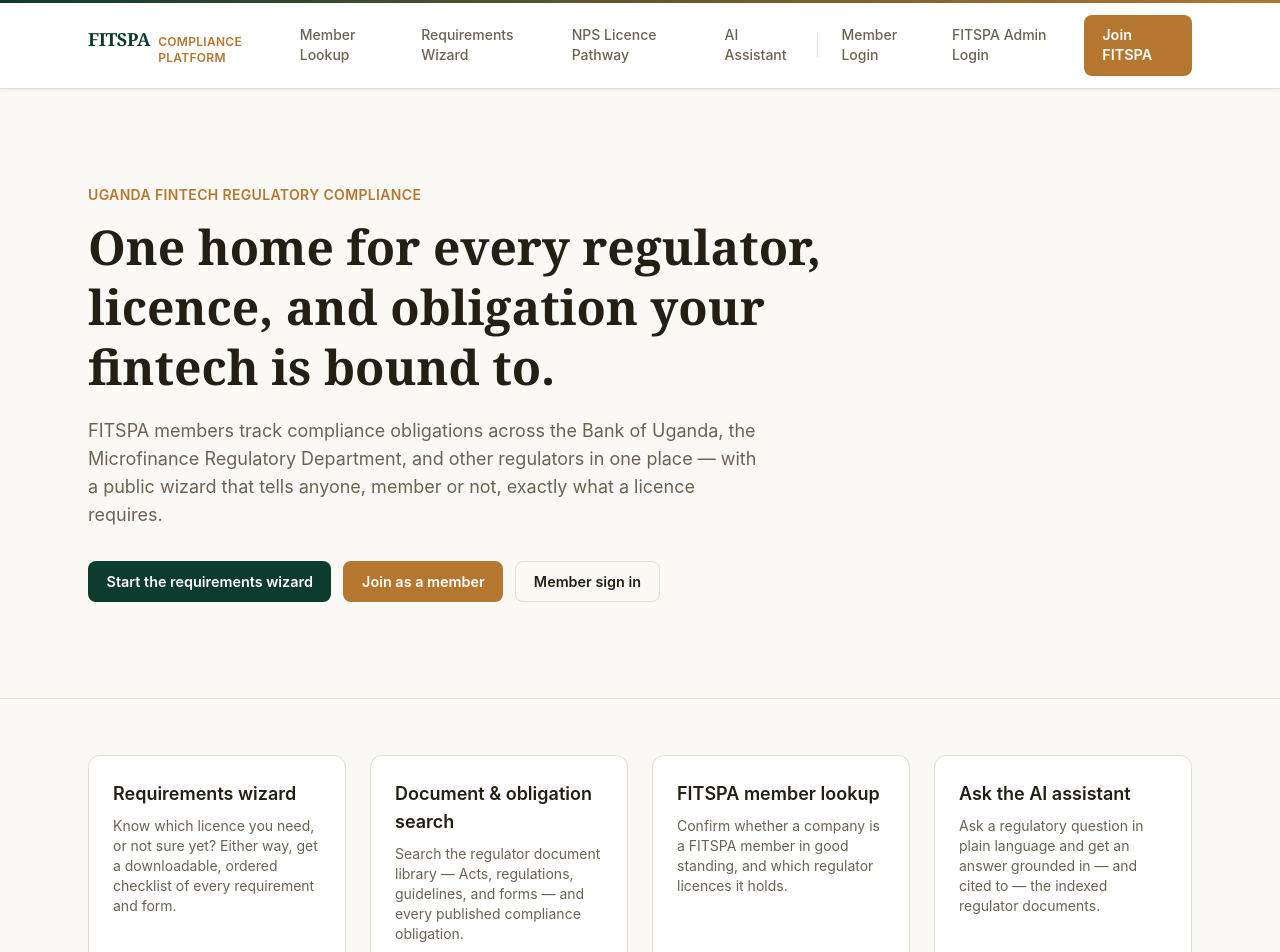
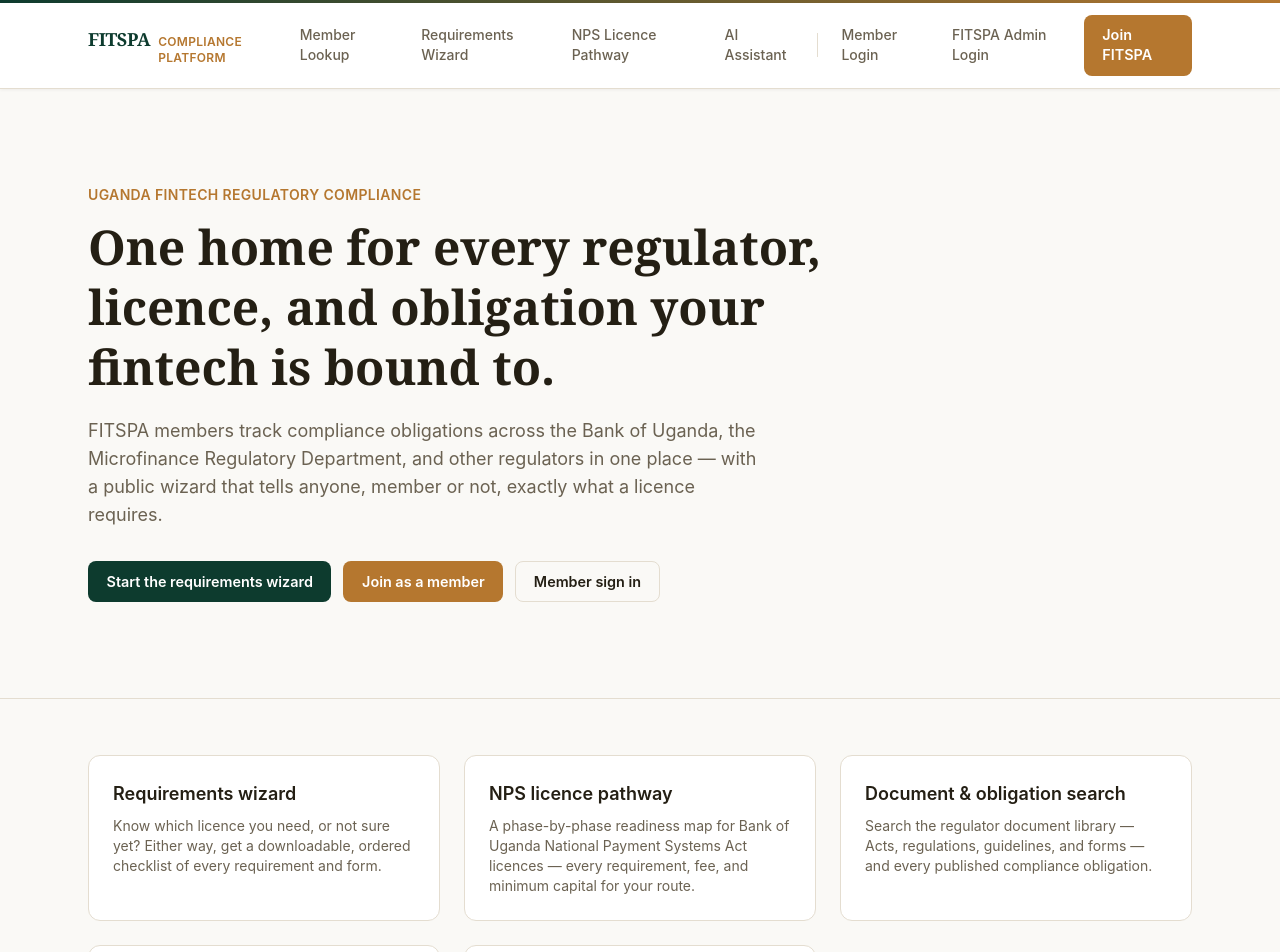
Before and after one commit to bmatovu15/FITSPACompliancePlatform, a Next.js app: page / in a window 1280 px wide. Shown: the top 952 px of the page. Built offline with nearby package versions, Linux system fonts and the light colour scheme; no server answers.

Commit message:
Update page.tsx

```diff
--- a/src/app/page.tsx
+++ b/src/app/page.tsx
@@ -23,12 +23,19 @@
       </section>
 
       <section className="border-t" style={{ borderColor: "var(--color-border)" }}>
-        <div className="mx-auto grid max-w-6xl gap-6 px-4 py-14 sm:grid-cols-2 lg:grid-cols-4 sm:px-6">
+        <div className="mx-auto grid max-w-6xl gap-6 px-4 py-14 sm:grid-cols-2 lg:grid-cols-3 sm:px-6">
           <Link className="card block p-6 transition hover:shadow-sm" href="/wizard">
             <h2 className="text-lg font-semibold">Requirements wizard</h2>
             <p className="mt-2 text-sm" style={{ color: "var(--color-text-muted)" }}>
               Know which licence you need, or not sure yet? Either way, get a downloadable, ordered
               checklist of every requirement and form.
+            </p>
+          </Link>
+          <Link className="card block p-6 transition hover:shadow-sm" href="/nps-pathway">
+            <h2 className="text-lg font-semibold">NPS licence pathway</h2>
+            <p className="mt-2 text-sm" style={{ color: "var(--color-text-muted)" }}>
+              A phase-by-phase readiness map for Bank of Uganda National Payment Systems Act
+              licences — every requirement, fee, and minimum capital for your route.
             </p>
           </Link>
           <Link className="card block p-6 transition hover:shadow-sm" href="/search">
```
